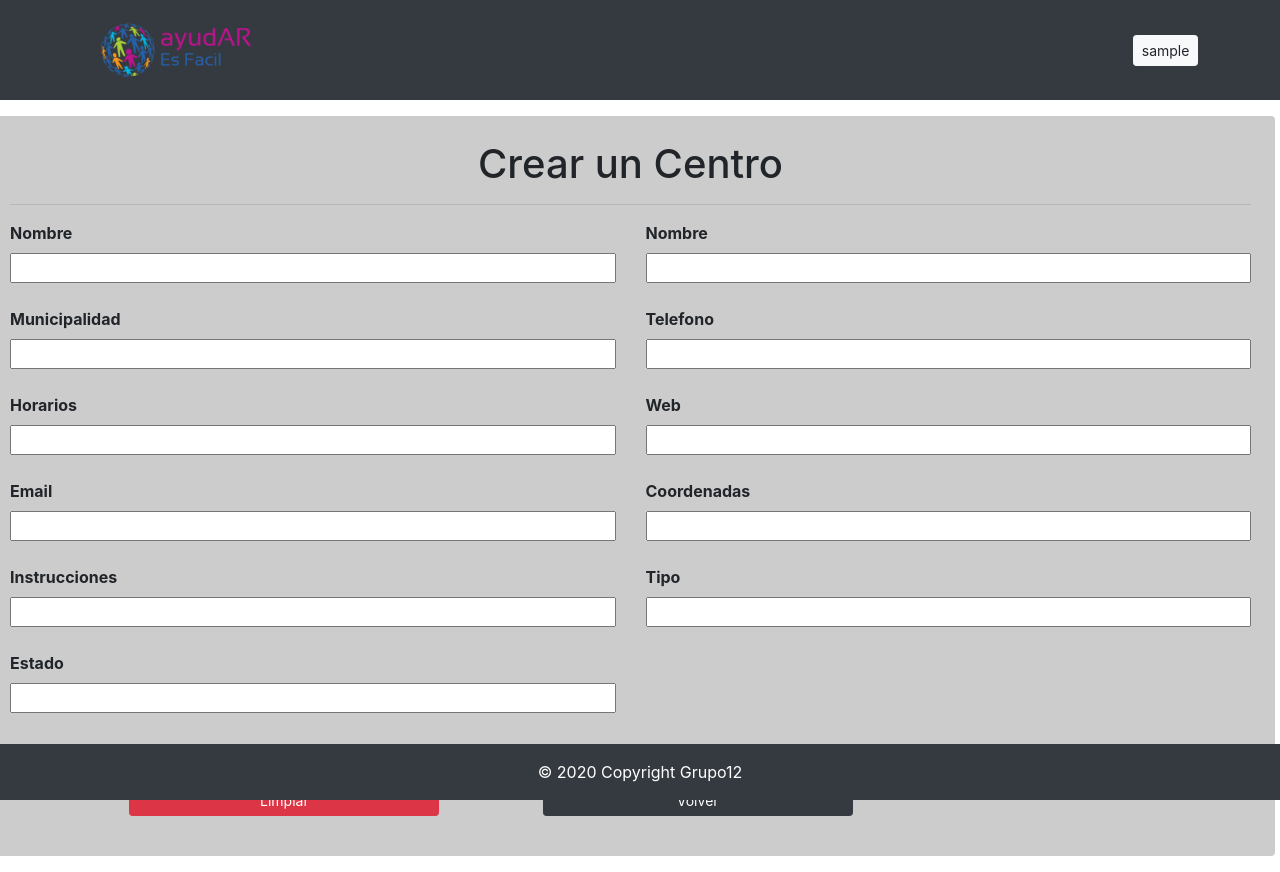
After one commit to Cesar-Morales/software-project-2020, a Flask app: page /centros/nuevo in a window 1280 px wide. The commit adds this page. Run offline with Flask 2, Linux system fonts and the light colour scheme; a user stored in the database is signed in; parts of the project's set-up code (start-up, migrations or seed data) failed here and were passed over; some libraries are stand-ins or nearby versions.

Commit message:
form de creacion

```diff
--- a/app/helpers/forms.py
+++ b/app/helpers/forms.py
@@ -59,3 +59,17 @@ class UserForm(FlaskForm):
             validators=[DataRequired('Debe insertar una contraseña')])
     idUser = HiddenField('idUser')
     image_name = StringField('NombreImagen')
+
+class CenterNewForm(FlaskForm):
+        """ sdadsad """
+        nombre = StringField('Nombre')
+        direccion = StringField("Nombre")
+        telefono = StringField("Telefono")
+        horarios = StringField("Horarios")
+        municipalidad = StringField("Municipalidad")
+        web = StringField("Web")
+        email = EmailField("Email")
+        coordenadas = StringField("Coordenadas")
+        instrucciones = StringField("Instrucciones")
+        tipo = StringField("Tipo")
+        estado = StringField("Estado")
--- /dev/null
+++ b/app/resources/center.py
@@ -0,0 +1,24 @@
+from flask import redirect, render_template, request
+from flask import url_for, session, abort, flash
+from app.models.user import User,Rol
+from app.helpers.auth import authenticated
+from sqlalchemy.orm import sessionmaker
+from app import db
+from flask_login import current_user, login_required
+from flask_sqlalchemy import SQLAlchemy
+from app.static.constantes import ITEMS_PERPAGE
+import json
+from app.helpers.forms import CenterNewForm
+from app.validators.user_validators import check_permission
+from app.models.site import Site
+import math
+@login_required
+def new_center():
+
+    if not authenticated(session):
+        abort(401)
+    # if not check_permission('user_new'):
+    #     flash("No posee los permisos necesarios para crear usuarios")
+    #     return redirect(url_for("user_index"))
+    form = CenterNewForm()
+    return render_template("centros/new.html", form = form)
--- a/app/resources/user.py
+++ b/app/resources/user.py
@@ -150,7 +150,6 @@ def edit():
     form.image_name= usuario.image_name
     roles = Rol.getRoles()
     rolesUser = usuario.roles
-    #userDetails = User.getUserById(request.form.get('idUser'))
     return render_template("user/editar.html",form = form,roles = roles, rolesUser = rolesUser)
 
 def confirmEdit():
@@ -178,5 +177,4 @@ def confirmEdit():
     form.image_name= usuario.image_name
     roles = Rol.getRoles()
     rolesUser = usuario.roles
-    #userDetails = User.getUserById(request.form.get('idUser'))
     return render_template("user/editar.html",form = form,roles = roles, rolesUser = rolesUser)
--- a/app/routes.py
+++ b/app/routes.py
@@ -1,6 +1,7 @@
 from app import app
 from flask import render_template, send_from_directory
 from app.resources import user
+from app.resources import center
 from app.resources import auth
 from app.resources import config
 from app.helpers import auth as helper_auth
@@ -29,9 +30,12 @@ app.add_url_rule("/usuarios", "user_create", user.create, methods=["POST"])
 app.add_url_rule("/usuarios/nuevo", "user_new", user.new)
 
 # Rutas de Configuracion
-app.add_url_rule("/config/centers","config_center_index",config.center_index)
 app.add_url_rule("/config", "config_index", config.index)
 app.add_url_rule("/config", "config_edit", config.edit, methods=["POST"])
+
+# Rutas de Centros
+app.add_url_rule("/config/centers","config_center_index",config.center_index)
+app.add_url_rule("/centros/nuevo","centros_new",center.new_center)
 
 # Ruta para el Home (usando decorator)
 @app.route("/")
--- /dev/null
+++ b/app/templates/centros/new.html
@@ -0,0 +1,118 @@
+{% extends "layout.html" %}
+{% block title %}Usuarios{% endblock %}
+{% block head %}
+  {{ super() }}
+  {% endblock %}
+{% block content %}
+<div class="row">
+    <div class="col-2"></div>
+    <div class="col-sm-12 col-12 col-md-8 col-lg-12 p-4 rounded" style="background: #cccccc">
+      <h1 style="text-align: center">Crear un Centro </h1>
+      <hr>
+      <form action="" method="POST" >
+        {{ form.csrf_token }}
+        <div class="row">
+          <div class="mb-3 col-12 col-sm-6 col-md-6 col-lg-6">
+            <b>{{form.nombre.label}}</b>
+            {{ form.nombre(class="col-12 mb-2") }}
+            {% for error in form.nombre.errors %}
+            <span style="color: red;">{{error}}</span>
+            {% endfor %}
+
+          </div>
+          <div class="mb-3 col-12 col-sm-6 col-md-6 col-lg-6">
+            <b>{{form.direccion.label}}</b>
+            {{ form.direccion(class="col-12 mb-2") }}
+            {% for error in form.direccion.errors %}
+            <span style="color: red;">{{error}}</span>
+            {% endfor %}
+
+          </div>
+          <div class="mb-3 col-12 col-sm-6 col-md-6 col-lg-6">
+            <b>{{form.municipalidad.label}}</b>
+            {{ form.municipalidad(class="col-12 mb-2") }}
+            {% for error in form.municipalidad.errors %}
+            <span style="color: red;">{{error}}</span>
+            {% endfor %}
+
+          </div>
+          <div class="col-12 mb-3 col-sm-6 col-md-6 col-lg-6">
+            <b>{{form.telefono.label}}</b>
+            {{ form.telefono(class="col-12 mb-2") }}
+            {% for error in form.telefono.errors %}
+            <span style="color: red;">{{error}}</span>
+            {% endfor %}
+
+          </div>
+          <div class="col-12 mb-3 col-sm-6 col-md-6 col-lg-6">
+            <b>{{form.horarios.label}}</b>
+            {{ form.horarios(class="col-12 mb-2") }}
+            {% for error in form.horarios.errors %}
+            <span style="color: red;">{{error}}</span>
+            {% endfor %}
+
+          </div>
+          <div class="col-12 mb-3 col-sm-6 col-md-6 col-lg-6">
+            <b>{{form.web.label}}</b>
+            {{ form.web(class="col-12 mb-2") }}
+            {% for error in form.web.errors %}
+            <span style="color: red;">{{error}}</span>
+            {% endfor %}
+
+          </div>
+          <div class="col-12 mb-3 col-sm-6 col-md-6 col-lg-6">
+            <b>{{form.email.label}}</b>
+            {{ form.email(class="col-12 mb-2") }}
+            {% for error in form.email.errors %}
+            <span style="color: red;">{{error}}</span>
+            {% endfor %}
+
+          </div>
+          <div class="col-12 mb-3 col-sm-6 col-md-6 col-lg-6">
+            <b>{{form.coordenadas.label}}</b>
+            {{ form.coordenadas(class="col-12 mb-2") }}
+            {% for error in form.coordenadas.errors %}
+            <span style="color: red;">{{error}}</span>
+            {% endfor %}
+
+          </div>
+          <div class="col-12 mb-3 col-sm-6 col-md-6 col-lg-6">
+            <b>{{form.instrucciones.label}}</b>
+            {{ form.instrucciones(class="col-12 mb-2") }}
+            {% for error in form.instrucciones.errors %}
+            <span style="color: red;">{{error}}</span>
+            {% endfor %}
+
+          </div>
+          <div class="col-12 mb-3 col-sm-6 col-md-6 col-lg-6">
+            <b>{{form.tipo.label}}</b>
+            {{ form.tipo(class="col-12 mb-2") }}
+            {% for error in form.tipo.errors %}
+            <span style="color: red;">{{error}}</span>
+            {% endfor %}
+
+          </div>
+          <div class="col-12 mb-3 col-sm-6 col-md-6 col-lg-6">
+            <b>{{form.estado.label}}</b>
+            {{ form.estado(class="col-12 mb-2") }}
+            {% for error in form.estado.errors %}
+            <span style="color: red;">{{error}}</span>
+            {% endfor %}
+
+
+          </div>
+
+          <div class="mt-5 col-12 mb-3 col-sm-12 col-md-12 col-lg-12">
+            <div class="row ml-3">
+              <div class="col-1"></div>
+              <button class="btn col-3 btn-danger btn-sm" type="reset">Limpiar</button>
+              <div class="col-1"></div>
+              <a class="btn btn-dark col-3 btn-sm" type="button" href="{{ url_for('config_center_index') }}">Volver</a>
+            </div>
+          </div>
+        </div>
+      </form>
+    </div>
+    <div class="col-2"></div>
+</div>
+{% endblock %}
--- a/app/templates/config/centers.html
+++ b/app/templates/config/centers.html
@@ -49,7 +49,7 @@
           </table>
           <div class="row">
             <div class="col-2"></div>
-            <a href="{{ url_for('user_new') }}" class="col-3 btn btn-success btn-sm">Nuevo</a>
+            <a href="{{ url_for('centros_new') }}" class="col-3 btn btn-success btn-sm">Nuevo</a>
             <div class="col-2"></div>
             <a href="{{ url_for('home') }}" class="col-3 btn btn-dark btn-sm">Volver</a>
             <div class="col-2"></div>
```
